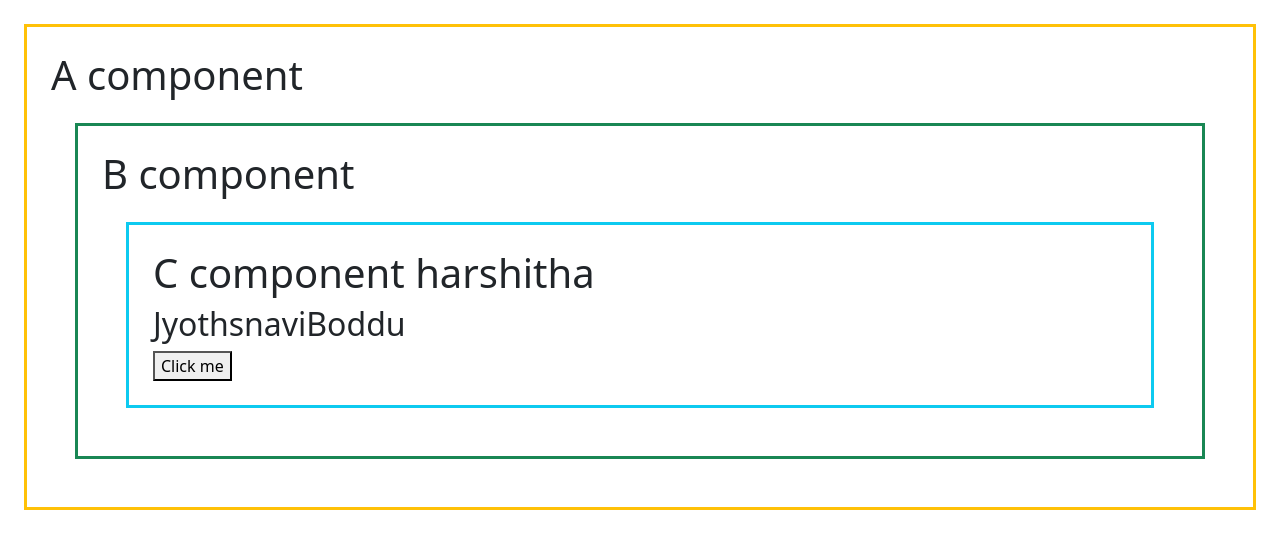
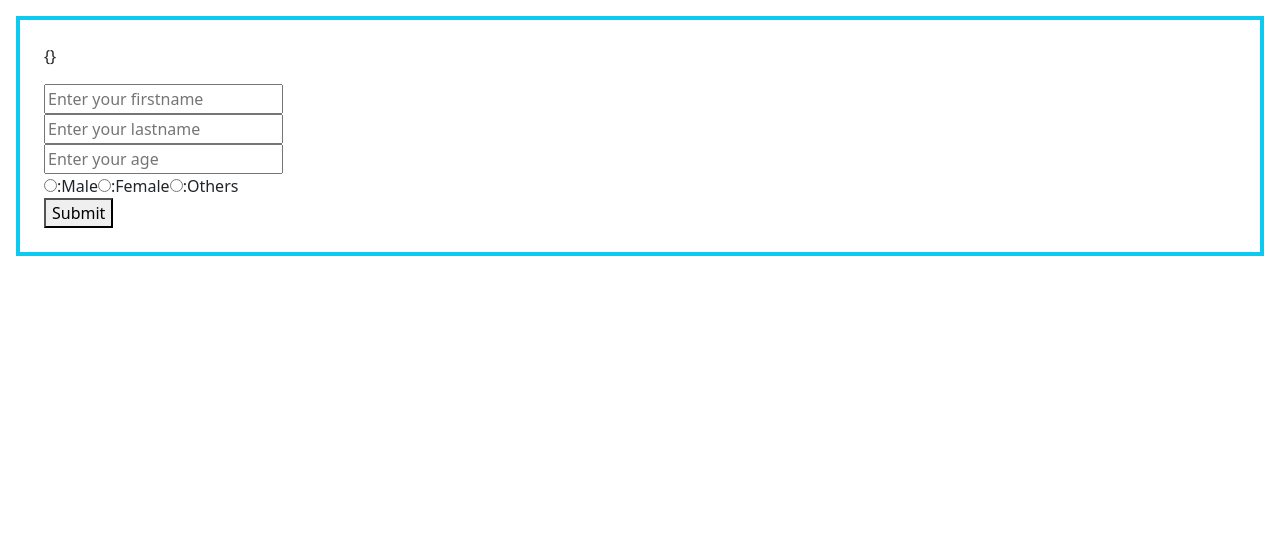
Before and after one commit to jyothsnaviboddu/todoapplication, a React (Vite) app: page / in a window 1280 px wide. Shown: the top 548 px of the page. Built offline with nearby package versions, Linux system fonts and the light colour scheme.

Commit message:
formhandling

```diff
--- a/package.json
+++ b/package.json
@@ -11,8 +11,10 @@
   },
   "dependencies": {
     "bootstrap": "^5.3.8",
+    "formik": "^2.4.9",
     "react": "^19.2.0",
-    "react-dom": "^19.2.0"
+    "react-dom": "^19.2.0",
+    "yup": "^1.7.1"
   },
   "devDependencies": {
     "@eslint/js": "^9.39.1",
--- a/src/App.jsx
+++ b/src/App.jsx
@@ -4,6 +4,7 @@ import viteLogo from '/vite.svg'
 import '../node_modules/bootstrap/dist/css/bootstrap.min.css'
 import A from './Components/A.jsx'
 import {myContext} from './Components/Mycontext.js'
+import Employeeform from './Formhandling/Form.jsx'
 import './App.css'
 
 function App()
@@ -19,10 +20,9 @@ function App()
       alert("Hello Jyothsnavi....!")
   }
   var a="harshitha"
-  return  <myContext.Provider value={{c,a,abc}}>
-            <A/>
-         </myContext.Provider>
-
+  return <div>
+            <Employeeform></Employeeform>
+  </div>
 
 
 
--- /dev/null
+++ b/src/Formhandling/Form.jsx
@@ -0,0 +1,51 @@
+import React from "react";
+import { useFormik } from "formik";
+import { use } from "react";
+import * as Yup from "yup";
+
+function Employeeform()
+{
+    var empForm=useFormik({
+                    initialValues:{
+                        firstname:"",
+                        lastname:"",
+                        age:"",
+                        gender:""
+                    },
+                    validationSchema:Yup.object(
+                    {
+                        firstname:Yup.string().required(),
+                        lastname:Yup.string().required(),
+                        age:Yup.number().required("Age is mandatory")
+
+                    }),
+
+    onSubmit:()=>{
+        console.log("Form submitted suceessfully")
+    }
+
+    })
+    return <div className="border border-4 border-info m-3 p-4">
+                <form onSubmit={empForm.handleSubmit}>
+
+                    <p>{JSON.stringify(empForm.errors)}</p>
+                    <p>{}</p>
+                    <input type="text"  name="firstname"  placeholder="Enter your firstname" {...empForm.getFieldProps("firstname")}/>
+                    <b>{empForm.errors.firstname?empForm.errors.firstname:""}</b>
+                    <br/>
+                    <input type="text" name="lastname" placeholder="Enter your lastname"{...empForm.getFieldProps("lastname")}/>
+                    <i>{empForm.errors.lastname?empForm.errors.lastname:""}</i>
+                    <br/>
+                    <input type="text" name="age"  placeholder="Enter your age"{...empForm.getFieldProps("age")}/>
+                    <b>{empForm.errors.age?empForm.errors.age:""}</b>
+                    <br/>
+                    <input type="radio" name="gender" onChange={empForm.handleChange}  value="male"/>:Male
+                    <input type="radio" name="gender"   onChange={empForm.handleChange} value="female"/>:Female
+                    <input type="radio" name="gender"  onChange={empForm.handleChange} value="others" />:Others
+                    <br/>
+
+                    <button type="submit">Submit</button>
+                </form>
+    </div>
+}
+export default Employeeform
--- a/src/main.jsx
+++ b/src/main.jsx
@@ -4,7 +4,9 @@ import './index.css'
 import App from './App.jsx'
 
 createRoot(document.getElementById('root')).render(
+<StrictMode>
+        <App />
+</StrictMode>
 
-    <App />
 
 )
```
Also changed, not shown: src/Components/Products/Productdetails.jsx (added, +26 -0 lines), src/Components/Products/Products.jsx (added, +41 -0 lines), src/Components/Hooks/Todolist.js (added), 1 other file (tests, documents, lock files or other folders).
